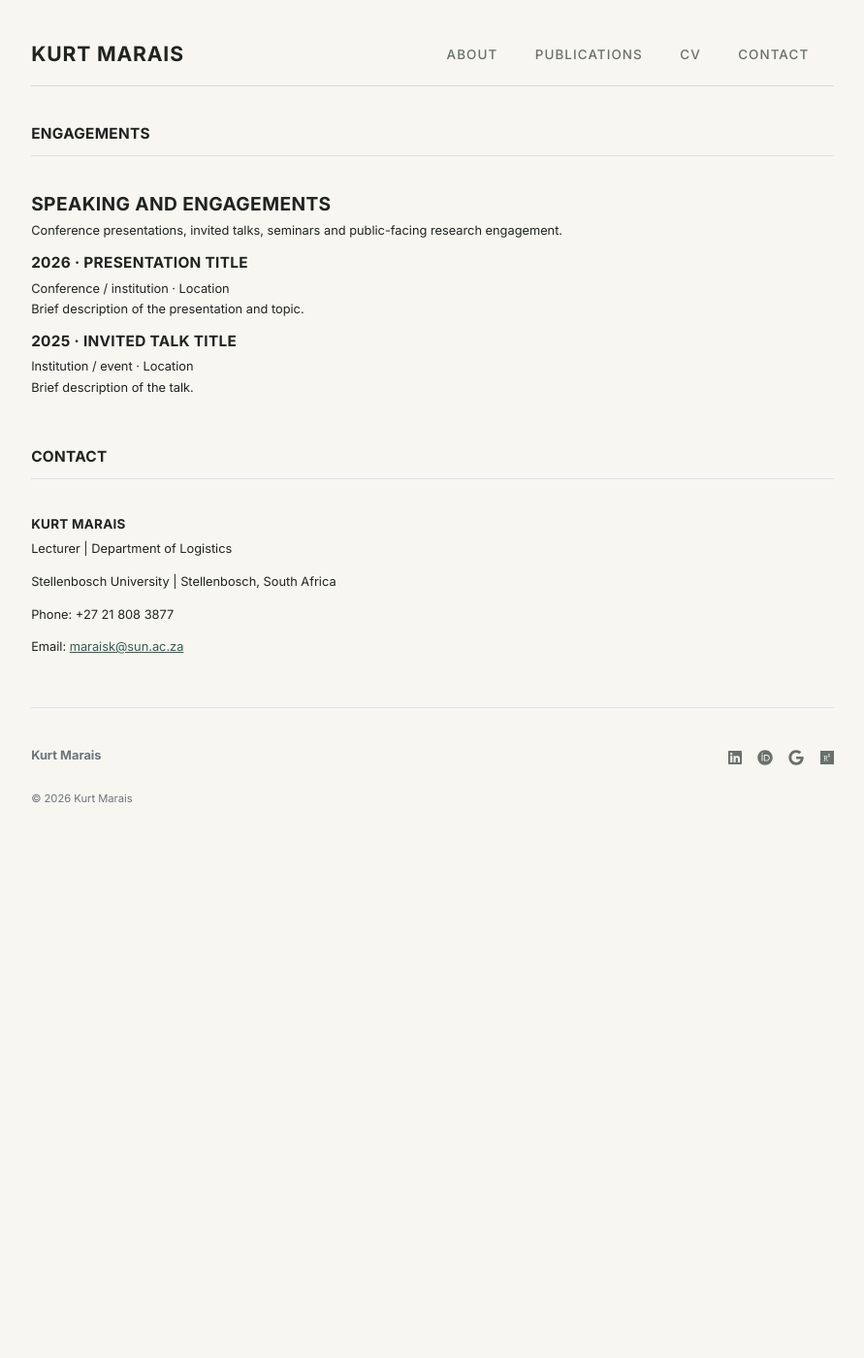
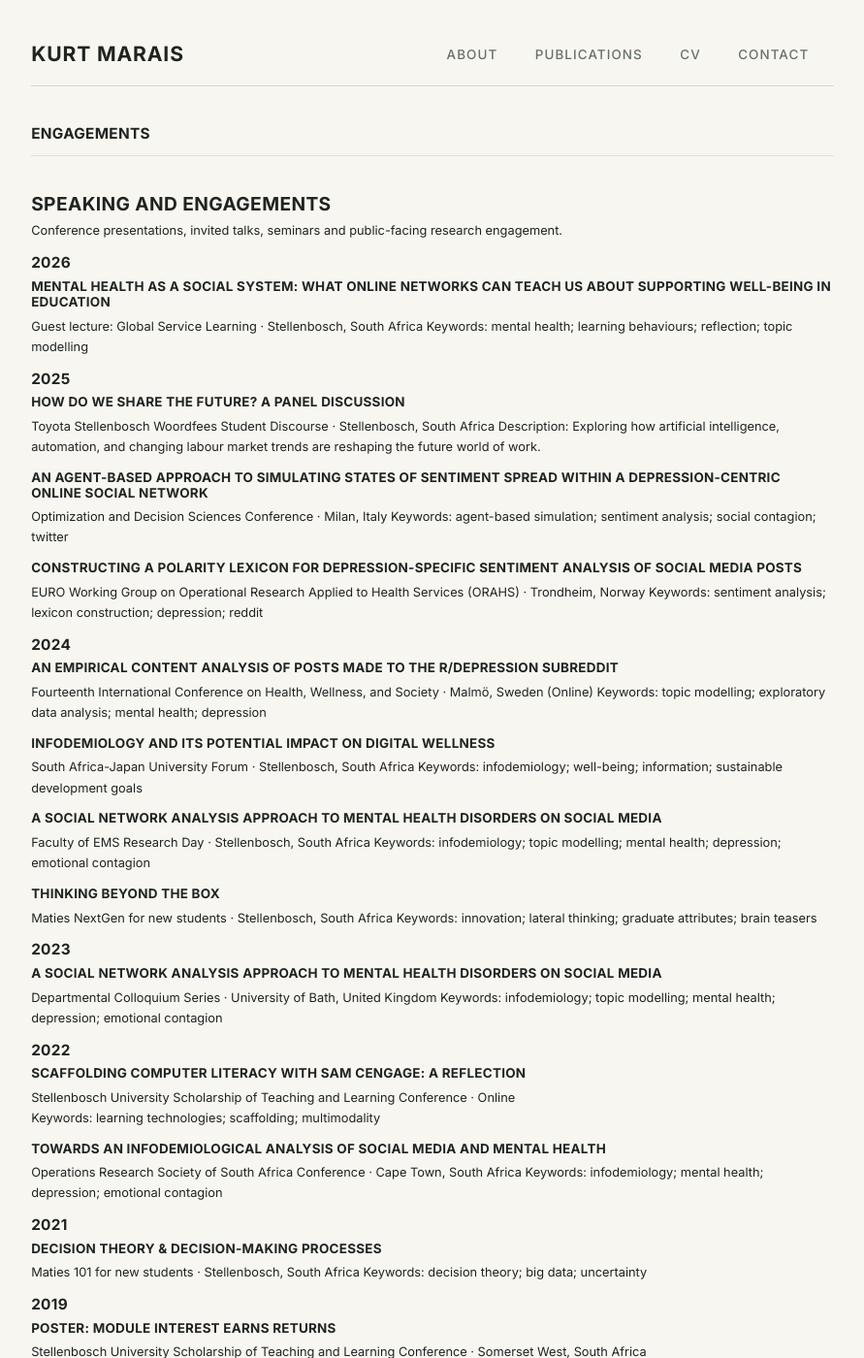
Before and after one commit to kurtmarais/kurtmarais.github.io, a Jekyll site: the page built from engagements.md, in a window 1280 px wide and 1400 px high. Shown: the whole window at 97% size, without its empty margins (194-1085 px from the left). Built offline with Jekyll 4.4.1, drawn with Linux system fonts in a browser that asks for light colours; some of the changed text lies outside the part shown.

Commit message:
Update engagements.md

```diff
--- a/engagements.md
+++ b/engagements.md
@@ -8,12 +8,78 @@ permalink: /engagements/
 
 Conference presentations, invited talks, seminars and public-facing research engagement.
 
-### 2026 · Presentation title
+### 2026
 
-Conference / institution · Location
-Brief description of the presentation and topic.
+#### Mental health as a social system: what online networks can teach us about supporting well-being in education
+Guest lecture: Global Service Learning · Stellenbosch, South Africa
+Keywords: mental health; learning behaviours; reflection; topic modelling
 
-### 2025 · Invited talk title
 
-Institution / event · Location
-Brief description of the talk.
+### 2025
+
+#### How do we share the future? A panel discussion
+Toyota Stellenbosch Woordfees Student Discourse · Stellenbosch, South Africa
+Description: Exploring how artificial intelligence, automation, and changing labour market trends are reshaping the future world of work.
+
+#### An agent-based approach to simulating states of sentiment spread within a depression-centric online social network
+Optimization and Decision Sciences Conference · Milan, Italy
+Keywords: agent-based simulation; sentiment analysis; social contagion; twitter
+
+#### Constructing a polarity lexicon for depression-specific sentiment analysis of social media posts
+EURO Working Group on Operational Research Applied to Health Services (ORAHS) · Trondheim, Norway
+Keywords: sentiment analysis; lexicon construction; depression; reddit
+
+
+### 2024
+
+#### An empirical content analysis of posts made to the r/depression subreddit
+Fourteenth International Conference on Health, Wellness, and Society · Malmö, Sweden (Online)
+Keywords: topic modelling; exploratory data analysis; mental health; depression
+
+#### Infodemiology and its potential impact on digital wellness
+South Africa-Japan University Forum · Stellenbosch, South Africa
+Keywords: infodemiology; well-being; information; sustainable development goals
+
+#### A social network analysis approach to mental health disorders on social media
+Faculty of EMS Research Day · Stellenbosch, South Africa
+Keywords: infodemiology; topic modelling; mental health; depression; emotional contagion
+
+#### Thinking Beyond the Box
+Maties NextGen for new students · Stellenbosch, South Africa
+Keywords: innovation; lateral thinking; graduate attributes; brain teasers
+
+
+### 2023
+
+#### A social network analysis approach to mental health disorders on social media
+Departmental Colloquium Series · University of Bath, United Kingdom
+Keywords: infodemiology; topic modelling; mental health; depression; emotional contagion
+
+
+### 2022
+
+#### Scaffolding computer literacy with SAM Cengage: A reflection
+Stellenbosch University Scholarship of Teaching and Learning Conference · Online
+Keywords: learning technologies; scaffolding; multimodality
+
+#### Towards an infodemiological analysis of social media and mental health
+Operations Research Society of South Africa Conference · Cape Town, South Africa
+Keywords: infodemiology; mental health; depression; emotional contagion
+
+
+### 2021
+
+#### Decision theory & decision-making processes
+Maties 101 for new students · Stellenbosch, South Africa
+Keywords: decision theory; big data; uncertainty
+
+
+### 2019
+
+#### Poster: Module interest earns returns
+Stellenbosch University Scholarship of Teaching and Learning Conference · Somerset West, South Africa
+Keywords: operations research; enrolment; interactive learning technologies
+
+#### Measuring efficiency in retail planning
+Operations Research Society of South Africa Conference · Cape Town, South Africa
+Keywords: data envelopment analysis; efficiency; retail optimisation; sales
```
